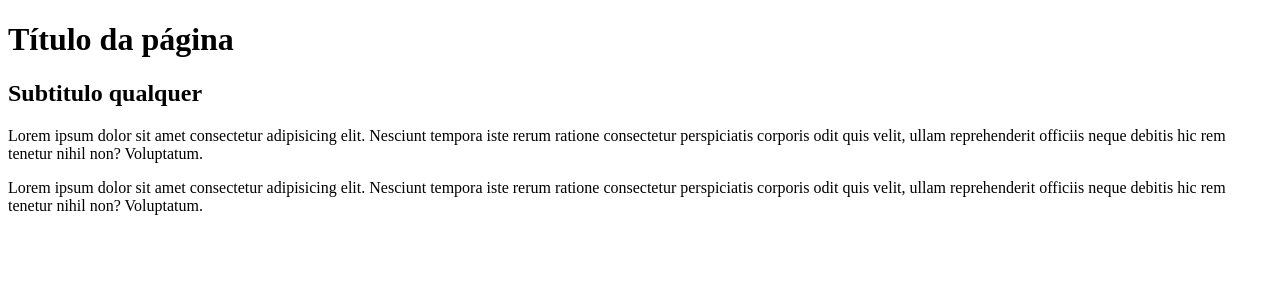
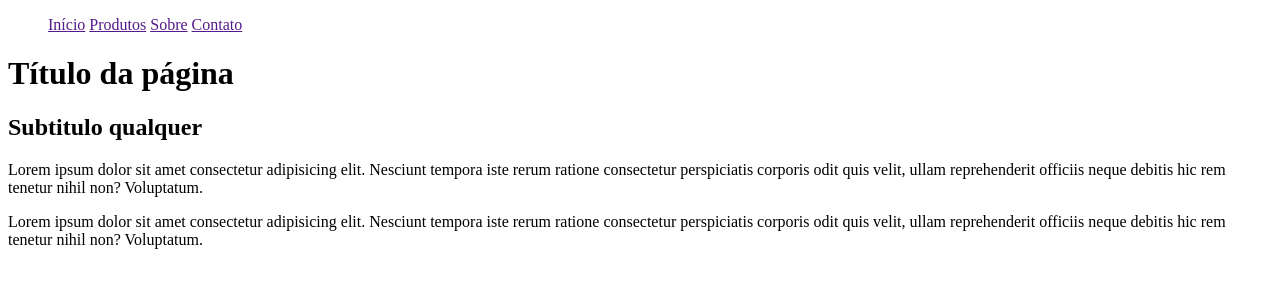
Before and after one commit to Emmanuelf21/minhapasta, a plain HTML site: page index.html in a window 1280 px wide. Drawn offline with Linux system fonts and the light colour scheme.

Commit message:
criei o header

```diff
--- a/index.html
+++ b/index.html
@@ -6,6 +6,14 @@
     <title>Minha Pagina</title>
 </head>
 <body>
+    <header>
+        <menu>
+            <a href="">Início</a>
+            <a href="">Produtos</a>
+            <a href="">Sobre</a>
+            <a href="">Contato</a>
+        </menu>
+    </header>
     <h1> Título da página</h1>
     <h2> Subtitulo qualquer</h2>
 
```
